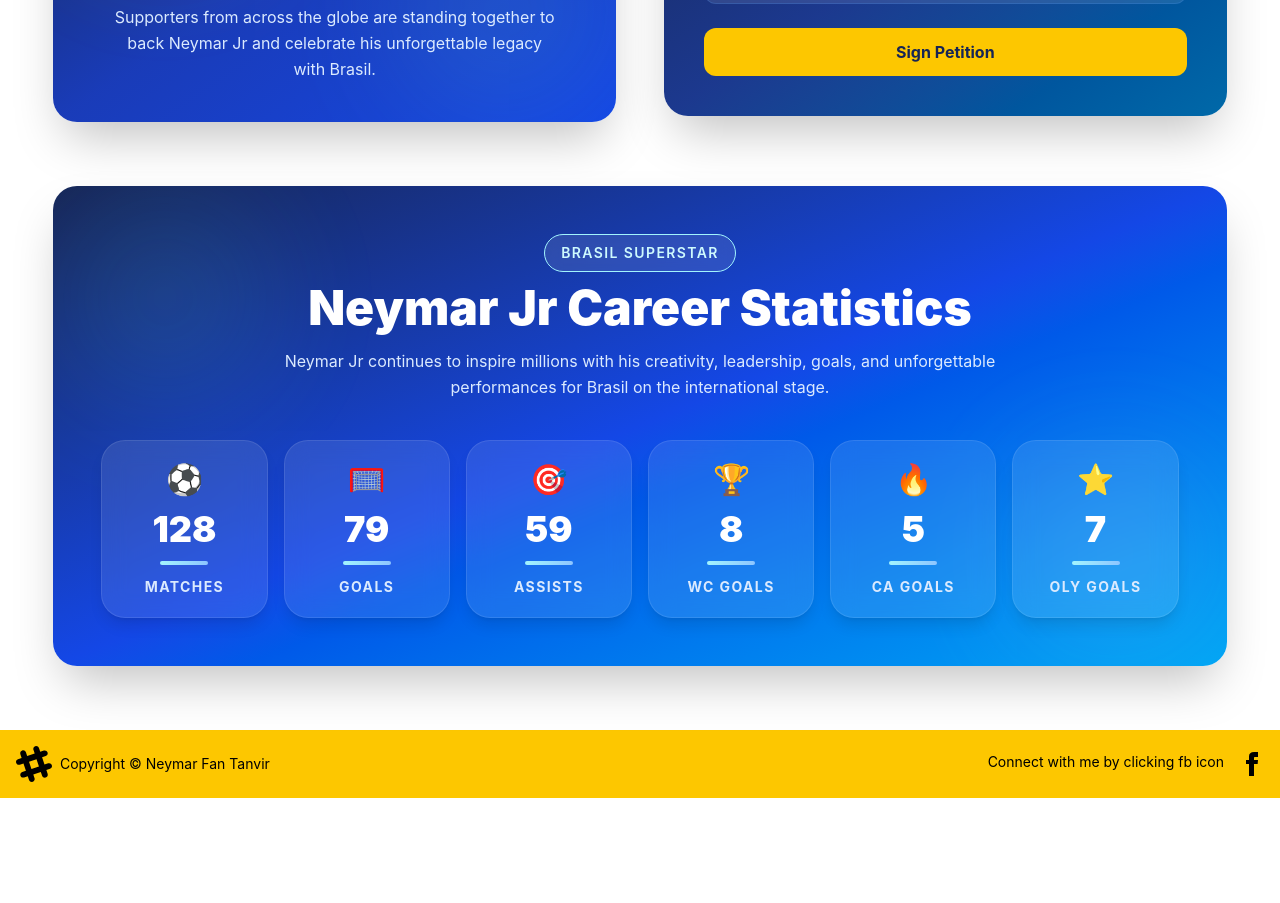
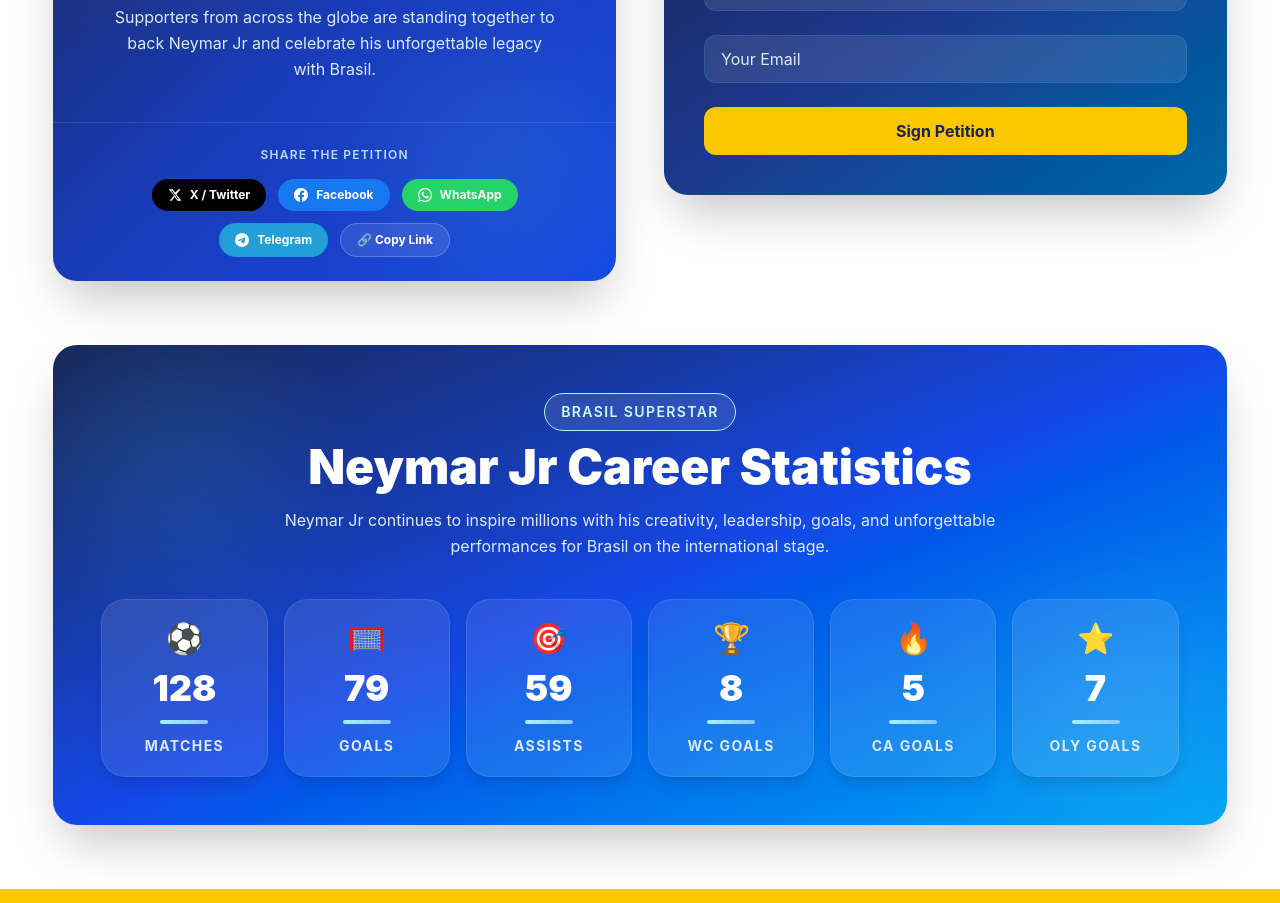
Before and after one commit to Taanveer22/bring-back-neymar, a React (Vite) app: page / in a window 1280 px wide. Shown: the part 840-1743 px from the top of the page. Before the commit the page ends 1638 px from the top, so only its background shows below. Built offline with nearby package versions, Linux system fonts and the light colour scheme; no server answers.

Commit message:
alhamdulliah social media share added in fans counter section

```diff
--- a/src/components/FansCounter.jsx
+++ b/src/components/FansCounter.jsx
@@ -1,10 +1,37 @@
 const FansCounter = ({ petitionCount }) => {
+  const shareUrl = 'https://bring-back-neymar.vercel.app';
+  const shareText = `I just signed the petition to bring Neymar back! Join ${Number(petitionCount || 0).toLocaleString()} fans. Sign now:`;
+
+  const shareOnTwitter = () => {
+    const url = `https://twitter.com/intent/tweet?text=${encodeURIComponent(shareText)}&url=${encodeURIComponent(shareUrl)}`;
+    window.open(url, '_blank');
+  };
+
+  const shareOnFacebook = () => {
+    const url = `https://www.facebook.com/sharer/sharer.php?u=${encodeURIComponent(shareUrl)}`;
+    window.open(url, '_blank');
+  };
+
+  const shareOnWhatsApp = () => {
+    const url = `https://wa.me/?text=${encodeURIComponent(shareText + ' ' + shareUrl)}`;
+    window.open(url, '_blank');
+  };
+
+  const shareOnTelegram = () => {
+    const url = `https://t.me/share/url?url=${encodeURIComponent(shareUrl)}&text=${encodeURIComponent(shareText)}`;
+    window.open(url, '_blank');
+  };
+
+  const copyLink = () => {
+    navigator.clipboard.writeText(shareUrl);
+    alert('Link copied to clipboard!');
+  };
+
   return (
     <section className="w-full max-w-xl">
       <div className="relative overflow-hidden rounded-3xl bg-linear-to-br from-blue-950 via-blue-800 to-blue-700 shadow-2xl">
         {/* Background Glow */}
         <div className="absolute top-0 left-0 h-56 w-56 rounded-full bg-yellow-300 opacity-10 blur-3xl"></div>
-
         <div className="absolute right-0 bottom-0 h-56 w-56 rounded-full bg-green-300 opacity-10 blur-3xl"></div>
 
         {/* Brazil Inspired Top Border */}
@@ -39,6 +66,67 @@
             </p>
           </div>
         </div>
+
+        {/* Share Section */}
+        <div className="relative z-10 border-t border-white/10 px-8 py-6 sm:px-10">
+          <p className="mb-4 text-center text-xs font-semibold uppercase tracking-widest text-blue-200">
+            Share the Petition
+          </p>
+
+          <div className="flex flex-wrap justify-center gap-3">
+            {/* X / Twitter */}
+            <button
+              onClick={shareOnTwitter}
+              className="flex items-center gap-2 rounded-full bg-black px-4 py-2 text-xs font-bold text-white transition hover:opacity-80"
+            >
+              <svg width="14" height="14" viewBox="0 0 24 24" fill="white">
+                <path d="M18.244 2.25h3.308l-7.227 8.26 8.502 11.24H16.17l-4.714-6.231-5.401 6.231H2.746l7.73-8.835L1.254 2.25H8.08l4.253 5.622 5.911-5.622zm-1.161 17.52h1.833L7.084 4.126H5.117z" />
+              </svg>
+              X / Twitter
+            </button>
+
+            {/* Facebook */}
+            <button
+              onClick={shareOnFacebook}
+              className="flex items-center gap-2 rounded-full bg-[#1877F2] px-4 py-2 text-xs font-bold text-white transition hover:opacity-80"
+            >
+              <svg width="14" height="14" viewBox="0 0 24 24" fill="white">
+                <path d="M24 12.073c0-6.627-5.373-12-12-12s-12 5.373-12 12c0 5.99 4.388 10.954 10.125 11.854v-8.385H7.078v-3.47h3.047V9.43c0-3.007 1.792-4.669 4.533-4.669 1.312 0 2.686.235 2.686.235v2.953H15.83c-1.491 0-1.956.925-1.956 1.874v2.25h3.328l-.532 3.47h-2.796v8.385C19.612 23.027 24 18.062 24 12.073z" />
+              </svg>
+              Facebook
+            </button>
+
+            {/* WhatsApp */}
+            <button
+              onClick={shareOnWhatsApp}
+              className="flex items-center gap-2 rounded-full bg-[#25D366] px-4 py-2 text-xs font-bold text-white transition hover:opacity-80"
+            >
+              <svg width="14" height="14" viewBox="0 0 24 24" fill="white">
+                <path d="M17.472 14.382c-.297-.149-1.758-.867-2.03-.967-.273-.099-.471-.148-.67.15-.197.297-.767.966-.94 1.164-.173.199-.347.223-.644.075-.297-.15-1.255-.463-2.39-1.475-.883-.788-1.48-1.761-1.653-2.059-.173-.297-.018-.458.13-.606.134-.133.298-.347.446-.52.149-.174.198-.298.298-.497.099-.198.05-.371-.025-.52-.075-.149-.669-1.612-.916-2.207-.242-.579-.487-.5-.669-.51-.173-.008-.371-.01-.57-.01-.198 0-.52.074-.792.372-.272.297-1.04 1.016-1.04 2.479 0 1.462 1.065 2.875 1.213 3.074.149.198 2.096 3.2 5.077 4.487.709.306 1.262.489 1.694.625.712.227 1.36.195 1.871.118.571-.085 1.758-.719 2.006-1.413.248-.694.248-1.289.173-1.413-.074-.124-.272-.198-.57-.347m-5.421 7.403h-.004a9.87 9.87 0 01-5.031-1.378l-.361-.214-3.741.982.998-3.648-.235-.374a9.86 9.86 0 01-1.51-5.26c.001-5.45 4.436-9.884 9.888-9.884 2.64 0 5.122 1.03 6.988 2.898a9.825 9.825 0 012.893 6.994c-.003 5.45-4.437 9.884-9.885 9.884m8.413-18.297A11.815 11.815 0 0012.05 0C5.495 0 .16 5.335.157 11.892c0 2.096.547 4.142 1.588 5.945L.057 24l6.305-1.654a11.882 11.882 0 005.683 1.448h.005c6.554 0 11.89-5.335 11.893-11.893a11.821 11.821 0 00-3.48-8.413z" />
+              </svg>
+              WhatsApp
+            </button>
+
+            {/* Telegram */}
+            <button
+              onClick={shareOnTelegram}
+              className="flex items-center gap-2 rounded-full bg-[#229ED9] px-4 py-2 text-xs font-bold text-white transition hover:opacity-80"
+            >
+              <svg width="14" height="14" viewBox="0 0 24 24" fill="white">
+                <path d="M11.944 0A12 12 0 0 0 0 12a12 12 0 0 0 12 12 12 12 0 0 0 12-12A12 12 0 0 0 12 0a12 12 0 0 0-.056 0zm4.962 7.224c.1-.002.321.023.465.14a.506.506 0 0 1 .171.325c.016.093.036.306.02.472-.18 1.898-.962 6.502-1.36 8.627-.168.9-.499 1.201-.82 1.23-.696.065-1.225-.46-1.9-.902-1.056-.693-1.653-1.124-2.678-1.8-1.185-.78-.417-1.21.258-1.91.177-.184 3.247-2.977 3.307-3.23.007-.032.014-.15-.056-.212s-.174-.041-.249-.024c-.106.024-1.793 1.14-5.061 3.345-.48.33-.913.49-1.302.48-.428-.008-1.252-.241-1.865-.44-.752-.245-1.349-.374-1.297-.789.027-.216.325-.437.893-.663 3.498-1.524 5.83-2.529 6.998-3.014 3.332-1.386 4.025-1.627 4.476-1.635z" />
+              </svg>
+              Telegram
+            </button>
+
+            {/* Copy Link */}
+            <button
+              onClick={copyLink}
+              className="flex items-center gap-2 rounded-full border border-white/20 bg-white/10 px-4 py-2 text-xs font-bold text-white transition hover:bg-white/20"
+            >
+              🔗 Copy Link
+            </button>
+          </div>
+        </div>
       </div>
     </section>
   );
```
